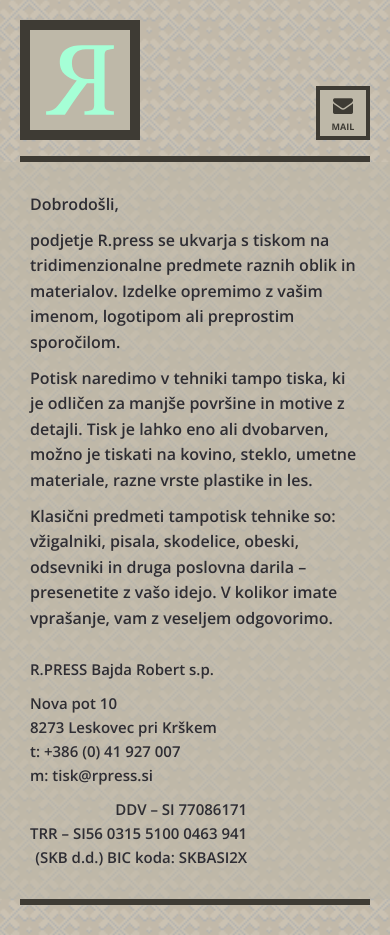
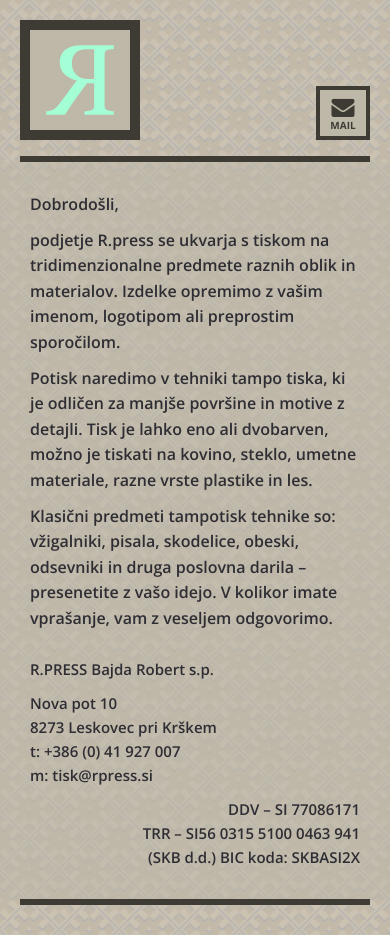
Before and after one commit to deskcup/R.press, a Jekyll site: the page built from index.html, in a window 390 px wide. Built offline with Jekyll 4.4.1, drawn with Linux system fonts in a browser that asks for light colours; Markdown is read by kramdown in place of the engine named in the settings.

Commit message:
popravek mobilne verzije

```diff
--- a/assets/css/4-pages/_index.sass
+++ b/assets/css/4-pages/_index.sass
@@ -82,5 +82,6 @@
         text-align: left
 
       .info-desno
-        margin-top: 10px
+        //position: absolute
+        margin: 10px 0 auto auto
         text-align: right
--- a/assets/css/4-pages/_nav.sass
+++ b/assets/css/4-pages/_nav.sass
@@ -50,7 +50,7 @@
 
     .btn-name
       position: absolute
-      bottom: 5px
+      bottom: 6px
       left: 0
       right: 0
       font:
@@ -98,12 +98,12 @@
 
       &.icon-envelope
         padding-top: 5px
-        font-size: 20px
+        font-size: 23px
 
       .btn-name
-        bottom: 5px
+        bottom: 6px
         font:
-          size: 9px
+          size: 10px
 
     .current
       color: rgba(255,255,255,0.4)
--- a/assets/css/4-pages/_pisite.sass
+++ b/assets/css/4-pages/_pisite.sass
@@ -50,7 +50,7 @@
     border: 3px solid rgba(255,255,255,0.5)
     background: rgba(255,255,255,0.0)
     text-align: center
-    font-size: 18px
+    font-size: 14px
     font-weight: 600
     text-transform: uppercase
     width: 25%
```
Also changed, not shown: 1 other file.
